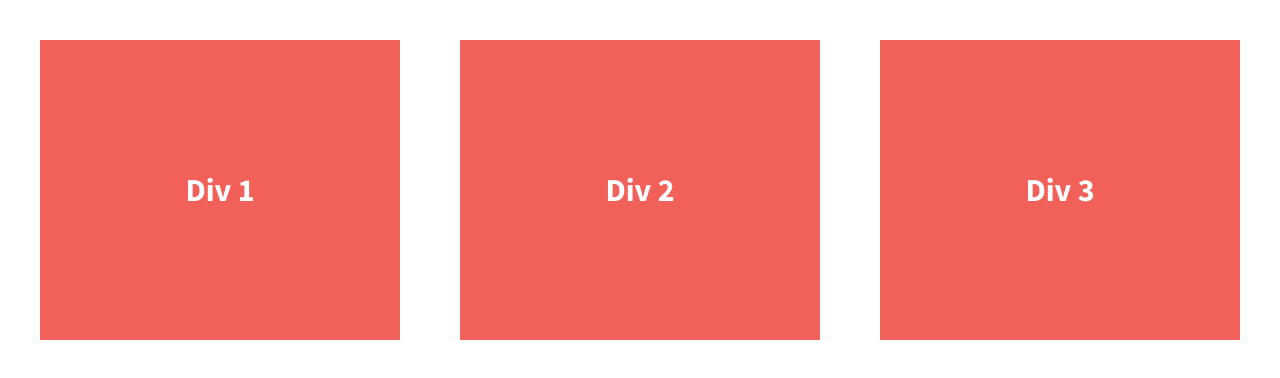
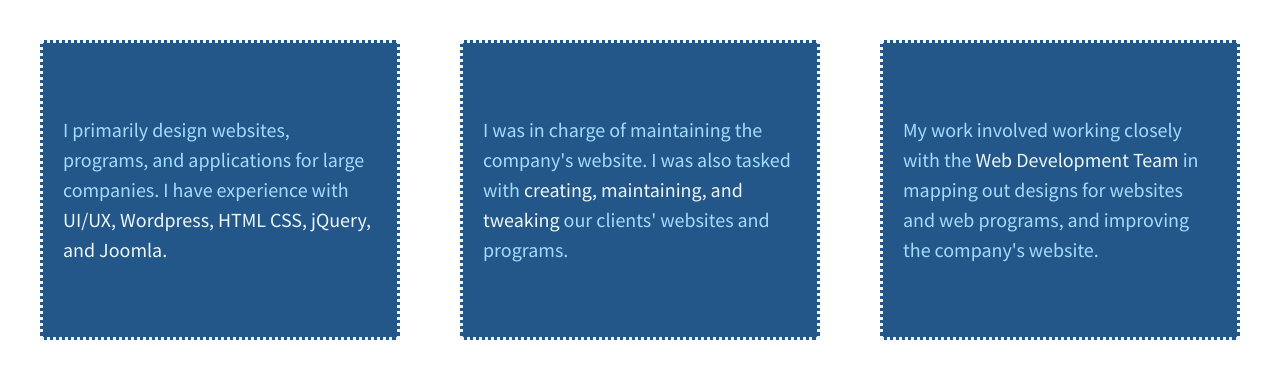
Before and after one commit to KGavinchuk/coding-responsive-websites, a plain HTML site: page 206-divs-flexbox-starter/index.html in a window 1280 px wide. Drawn offline with nearby package versions, Linux system fonts and the light colour scheme.

Commit message:
Costomized the divs with text, color and borders

```diff
--- a/206-divs-flexbox-starter/css/main.css
+++ b/206-divs-flexbox-starter/css/main.css
@@ -110,22 +110,29 @@ body {
 
 .wrapper {
   /*add display:flex and set justify-content to space-between*/
-  font-weight: 700;
+  font-weight: normal;
   display: flex;
   justify-content: space-between;
 }
 
 .div-1, .div-2, .div-3 {
   /*give the divs a width of 30%, add display:flex, set justify-content and align-items to center*/
-  color: #fff;
+  color: #a0ddff;
   line-height: 1.5em;
-  font-size: 1.6em;
-  background-color: #f16059;
+  font-size: 1em;
+  background-color: #235789;
   height: 300px;
   width: 30%;
+  padding: 0 20px;
+  border: 3px dotted #edf7f6;
+  box-sizing: border-box;
   display: flex;
   justify-content: center;
   align-items: center;
+}
+
+span {
+  color: #edf7f6;
 }
 
 
--- a/206-divs-flexbox-starter/index.html
+++ b/206-divs-flexbox-starter/index.html
@@ -23,13 +23,25 @@
 
         <section class="wrapper">
             <div class="div-1">
-                Div 1
+                <p>
+                  I primarily design websites, programs, and applications for large
+                  companies. I have experience with <span>UI/UX, Wordpress, HTML CSS,
+                  jQuery, and Joomla.</span>
+                </p>
             </div>
             <div class="div-2">
-                Div 2
+                <p>
+                  I was in charge of maintaining the company's website. I was also
+                  tasked with <span>creating, maintaining, and tweaking</span> our clients'
+                  websites and programs.
+                </p>
             </div>
             <div class="div-3">
-                Div 3
+                <p>
+                  My work involved working closely with the <span>Web Development Team</span> in
+                  mapping out designs for websites and web programs, and improving
+                  the company's website.
+                  <p>
             </div>
         </section>
 
```
